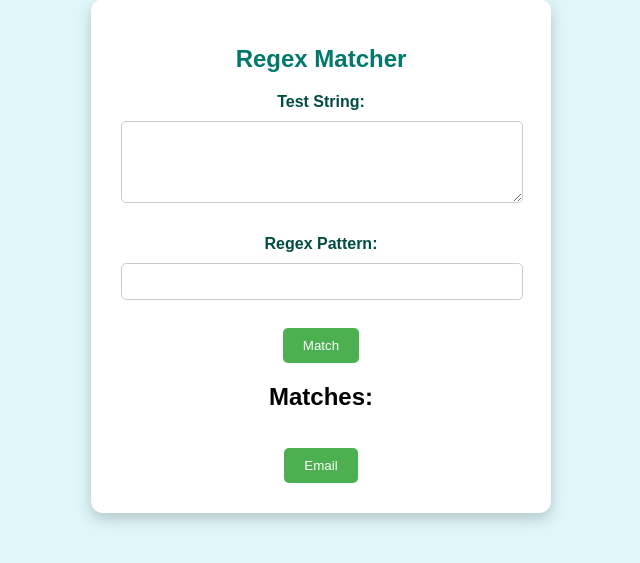
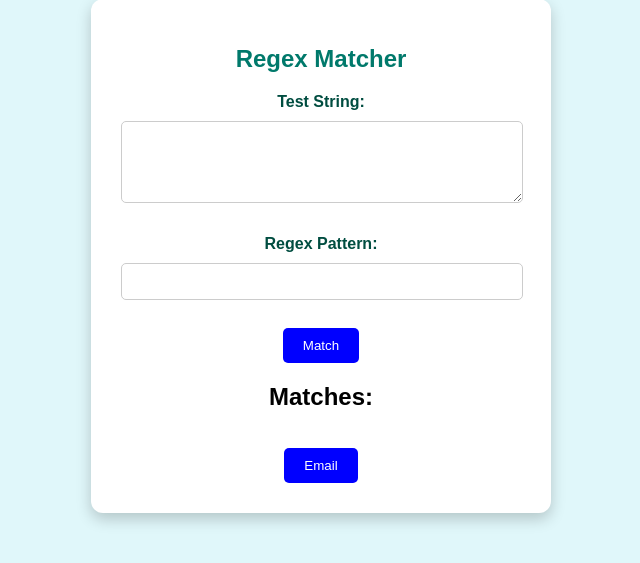
Before and after one commit to Pavankurapati03/Regex-Matching-Web-App-Development-Project, a Flask app: page / in a window 1280 px wide. Shown: the part 144-707 px from the top of the page, without its empty margins (319-959 px from the left). Run offline with Flask 3, Linux system fonts and the light colour scheme.

Commit message:
Update index.html

```diff
--- a/templates/index.html
+++ b/templates/index.html
@@ -47,7 +47,7 @@
 
     input[type="submit"], button {
         padding: 10px 20px;
-        background-color: #4CAF50;
+        background-color: blue;
         color: white;
         border: none;
         border-radius: 5px;
```
